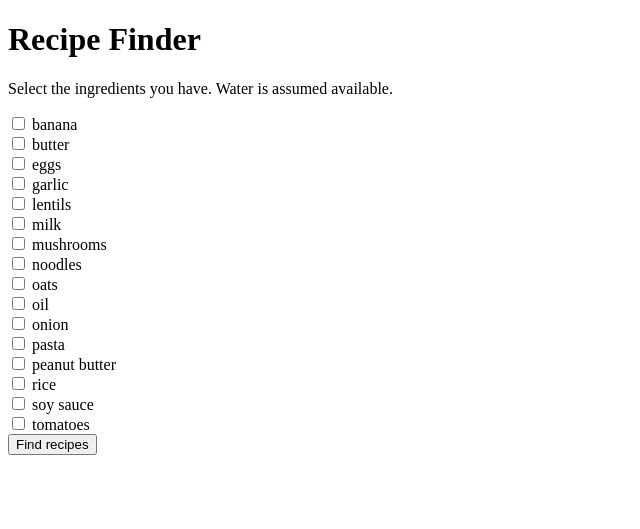
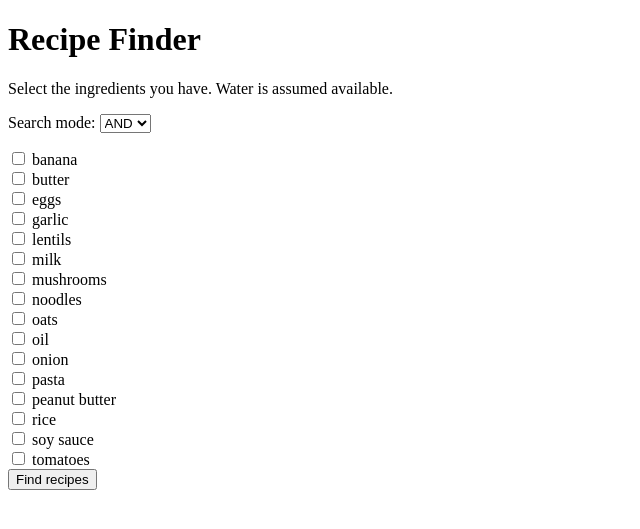
Before and after one commit to cdavidsotto/recipe-finder, a PHP site: page / in a window 1280 px wide. Shown: the top 529 px of the page, without its empty margins (0-640 px from the left). Run offline with PHP 8.4, Linux system fonts and the light colour scheme; data comes from the database, SQL or seed files in the repository.

Commit message:
Added toggle for AND / OR searching for ingredients

```diff
--- a/www/index.php
+++ b/www/index.php
@@ -33,12 +33,28 @@ foreach ($ingredients as $ingredient) {
 }
 
 $searched = isset($_GET['search']);
+$mode = ($_GET['mode'] ?? 'or') === 'and'
+    ? 'and'
+    : 'or';
 $recipes = [];
 
 if ($searched && count($selected) > 0) {
     // One placeholder for each selected ingredient.
     $placeholders = implode(',', array_fill(0, count($selected), '?'));
 
+if ($mode === 'and') {
+    $sql = "
+        SELECT r.id, r.name, r.instructions
+        FROM recipes r
+        WHERE EXISTS (
+            SELECT 1
+            FROM recipe_ingredients ri
+            WHERE ri.recipe_id = r.id
+              AND ri.ingredient IN ($placeholders)
+        )
+        ORDER BY r.name
+    ";
+} else {
     $sql = "
         SELECT r.id, r.name, r.instructions
         FROM recipes r
@@ -55,6 +71,7 @@ if ($searched && count($selected) > 0) {
         )
         ORDER BY r.name
     ";
+}
 
     $query = $pdo->prepare($sql);
     $query->execute($selected);
@@ -72,6 +89,18 @@ if ($searched && count($selected) > 0) {
 <p>Select the ingredients you have. Water is assumed available.</p>
 
 <form method="get" action="/">
+    <label for="mode">Search mode:</label>
+    <select name="mode" id="mode">
+        <option value="or"
+            <?= $mode === 'or' ? 'selected' : '' ?>>
+            AND
+        </option>
+        <option value="and"
+            <?= $mode === 'and' ? 'selected' : '' ?>>
+            OR
+        </option>
+    </select>
+    <p></p>
     <?php foreach ($ingredients as $ingredient): ?>
         <label>
             <input
```
